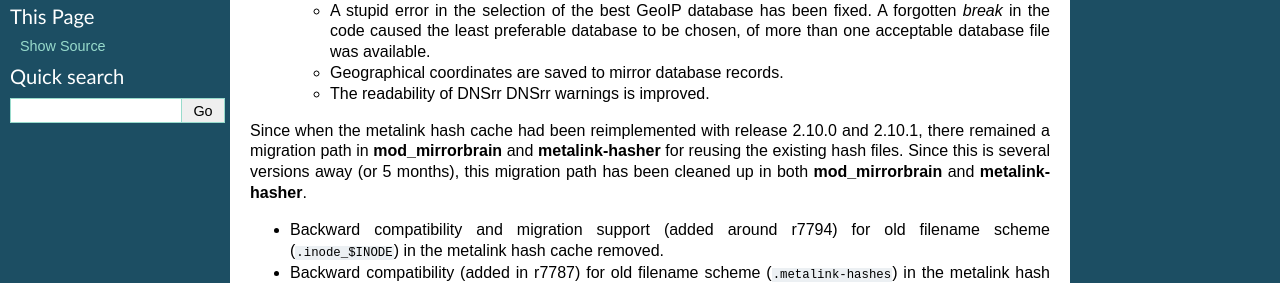
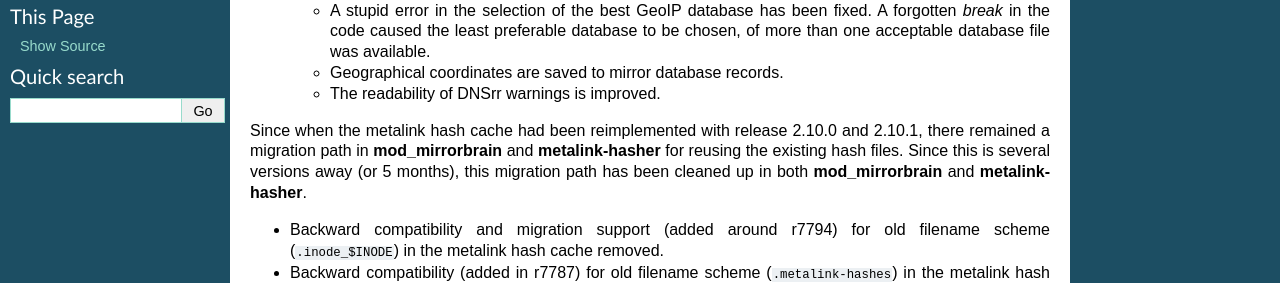
Before and after one commit to hayalci/mirrorbrain, a Sphinx documentation site: the page built from docs/changes.rst, in a window 1280 px wide and 900 px high, scrolled down 806 px. Shown: the part 175-458 px from the top of the window. Built offline with Sphinx 7.4.7, drawn with Linux system fonts in a browser that asks for light colours.

Commit message:
docs/changes: fix typo
git-svn-id: http://svn.mirrorbrain.org/svn/mirrorbrain/trunk@7961 2d291e14-ff0c-0410-a3fa-d5caa9871f55

```diff
--- a/docs/changes.rst
+++ b/docs/changes.rst
@@ -73,7 +73,7 @@ Bug fixes:
     A forgotten `break` in the code caused the least preferable database to be
     chosen, of more than one acceptable database file was available.
   - Geographical coordinates are saved to mirror database records.
-  - The readability of DNSrr DNSrr warnings is improved.
+  - The readability of DNSrr warnings is improved.
 
 
 
```
